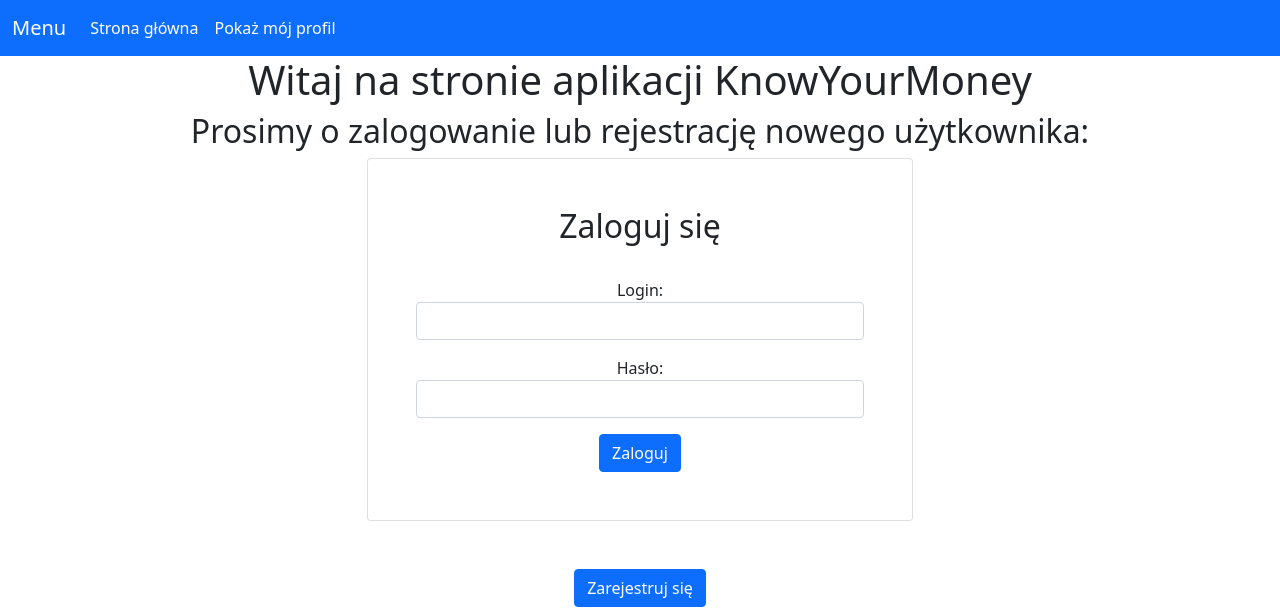
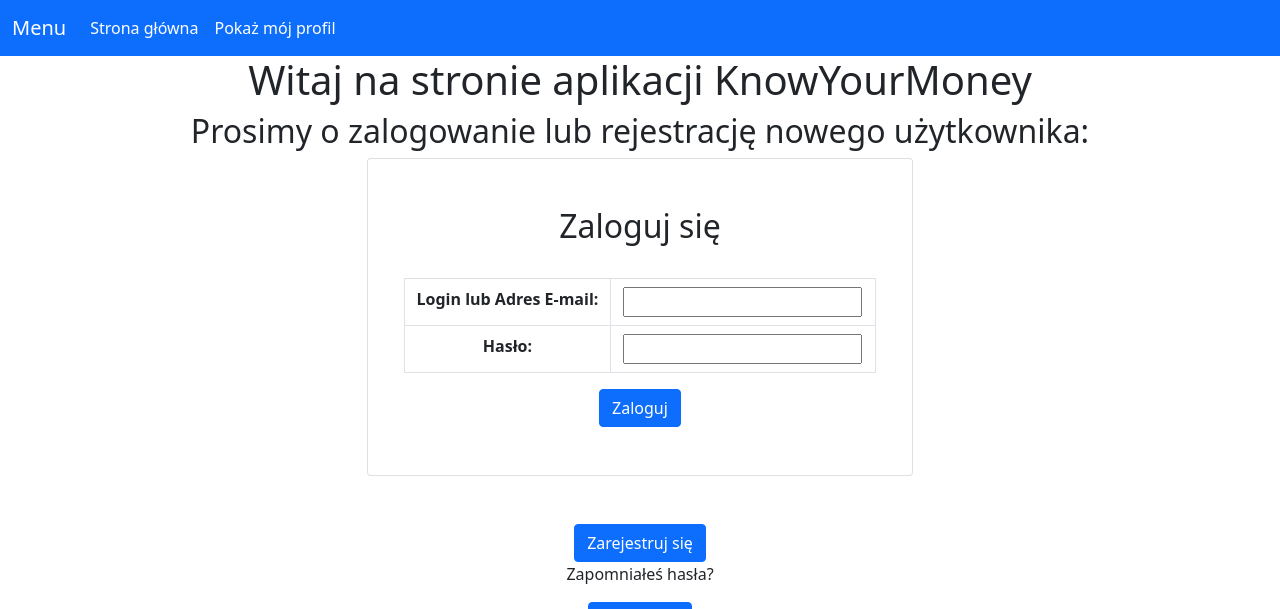
Before and after one commit to ITFutureManiacs/KnowYourMoney, a Django app: page /accounts/login/ in a window 1280 px wide. Shown: the top 609 px of the page. Run offline with Django 4.2, Linux system fonts and the light colour scheme.

Commit message:
working_login_with_email_template_to_change

```diff
--- a/KnowYourMoney/settings.py
+++ b/KnowYourMoney/settings.py
@@ -133,4 +133,4 @@
 
 EMAIL_FILE_PATH = BASE_DIR / "sent_emails"
 
-#AUTHENTICATION_BACKENDS = ['accounts.backends.EmailOrLoginUsernameAuthenticationBackend']
+AUTHENTICATION_BACKENDS = ['accounts.backends.EmailOrLoginUsernameAuthenticationBackend']
--- a/accounts/backends.py
+++ b/accounts/backends.py
@@ -7,7 +7,8 @@
 
 
 class EmailOrLoginUsernameAuthenticationBackend(BaseBackend):
-    def authenticate(self, request, username=None, password=None):
+    @staticmethod
+    def authenticate(request, username=None, password=None):
         try:
             user = User.objects.get(
                 Q(username=username) | Q(email=username)
--- a/accounts/forms.py
+++ b/accounts/forms.py
@@ -12,15 +12,6 @@
         fields = ["username", "password1", "password2", "email"]
 
 
-class UserLoginForm(AuthenticationForm):
-    def __init__(self, *args, **kwargs):
-        super(UserLoginForm, self).__init__(*args, **kwargs)
-
-    username = UsernameField(label="Login:", widget=forms.TextInput(
-        attrs={'class': 'form-control', 'placeholder': '', 'id': 'hello'}))
-    password = forms.CharField(label="Hasło:", widget=forms.PasswordInput(
-        attrs={
-            'class': 'form-control',
-            'placeholder': '',
-            'id': 'hi',
-        }))
+class UserLoginForm(forms.Form):
+    username = forms.CharField(label="Login lub Adres E-mail:", max_length=65)
+    password = forms.CharField(label="Hasło:", max_length=65, widget=forms.PasswordInput)
--- a/accounts/templates/accounts/login.html
+++ b/accounts/templates/accounts/login.html
@@ -20,7 +20,18 @@
                           <form method="POST" action="{% url 'login' %}">
                               {% csrf_token %}
                               <div class="row justify-content-center align-content-center">
-                                  <table >{{ form.as_p }}</table>
+                                  <table class="table table-bordered">
+                                      <tbody>
+                                        <tr>
+                                          <th class="w-auto" scope="row">{{ form.username.label }}</th>
+                                          <td class="w-auto">{{ form.username }}</td>
+                                        </tr>
+                                        <tr>
+                                          <th class="w-auto" scope="row">{{ form.password.label }}</th>
+                                          <td class="w-auto">{{ form.password }}</td>
+                                        </tr>
+                                      </tbody>
+                                  </table >
                               </div>
                               <button type="submit" class="btn btn-primary btn-block">Zaloguj</button>
                           </form>
```
Also changed, not shown: accounts/templates/accounts/brudnopis.py (added, +14 -0 lines).
